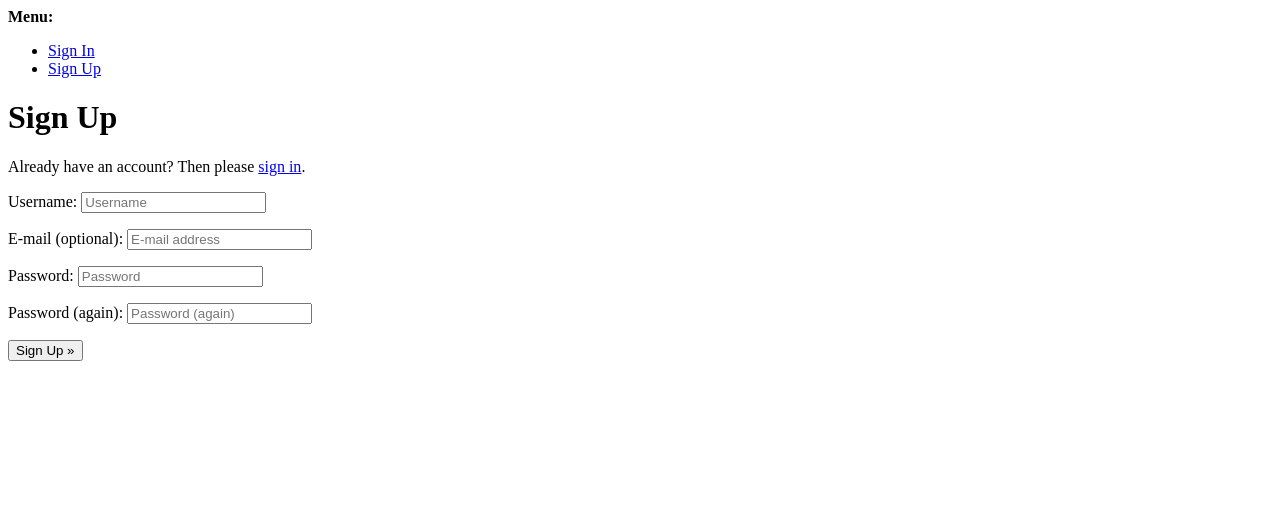
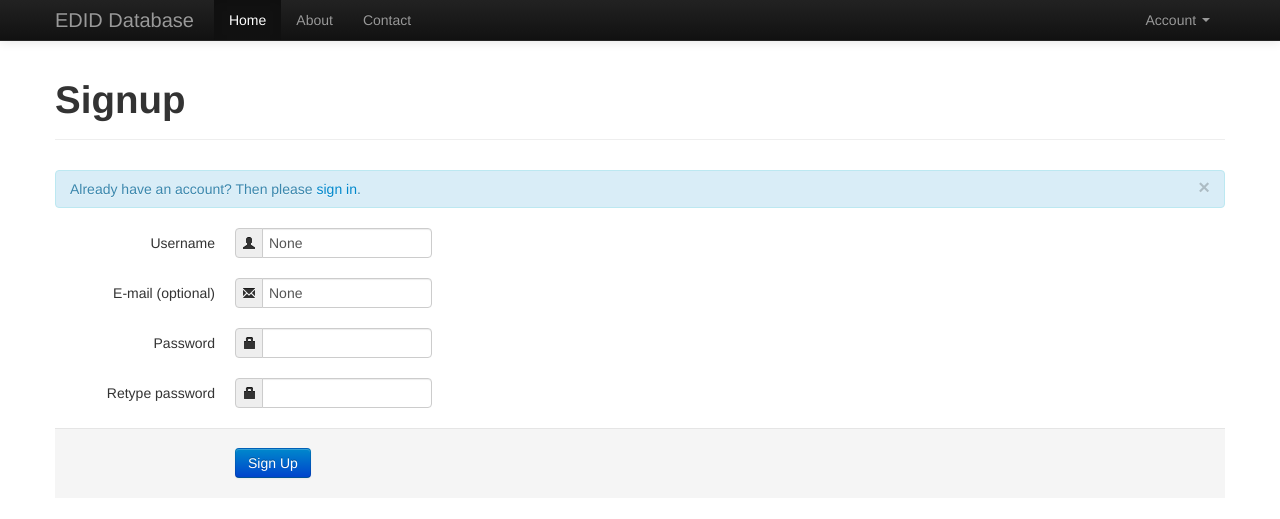
Before and after one commit to timvideos/edid.tv, a Django app: page /accounts/signup/ in a window 1280 px wide. Shown: the top 519 px of the page. Run offline with Django 3.2, Linux system fonts and the light colour scheme; some libraries are stand-ins or nearby versions.

Commit message:
Update user account templates.

```diff
--- a/templates/account/profile.html
+++ b/templates/account/profile.html
@@ -7,7 +7,10 @@
 {% block content %}
 <div class="row">
   <div class="span12">
-    <h1>Welcome to your profile, {% user_display user %}!</h1>
+    <div class="page-header">
+      <h1>Welcome to your profile, {% user_display user %}!</h1>
+    </div>
+
 {% if accounts %}
     <ul>
   {% for account in accounts %}
--- /dev/null
+++ b/templates/account/signup.html
@@ -0,0 +1,78 @@
+{% extends "base.html" %}
+{% block title %}Signup - EDID Database{% endblock %}
+
+{% block content %}
+<div class="row">
+  <div class="span12">
+    <div class="page-header">
+      <h1>Signup</h1>
+    </div>
+
+    <div class="alert alert-info">
+      <button type="button" class="close" data-dismiss="alert">&times;</button>
+      Already have an account? Then please <a href="{{ login_url }}">sign in</a>.
+    </div>
+
+    <form method="post" class="form-horizontal">{% csrf_token %}
+      <div class="control-group{% if form.username.errors %} error{% endif %}">
+        <label class="control-label" for="id_username">Username</label>
+        <div class="controls">
+          <div class="input-prepend">
+            <span class="add-on"><i class="icon-user"></i></span>
+            <input class="span2"  id="id_username" name="username" type="text" value="{{ form.username.value }}">
+          </div>
+  {% for error in form.oldpassword.errors %}
+          <span class="help-inline">{{ error|escape }}</span>
+  {% endfor %}
+        </div>
+      </div>
+
+      <div class="control-group{% if form.email.errors %} error{% endif %}">
+        <label class="control-label" for="id_email">E-mail (optional)</label>
+        <div class="controls">
+          <div class="input-prepend">
+            <span class="add-on"><i class="icon-envelope"></i></span>
+            <input class="span2"  id="id_email" name="email" type="text" value="{{ form.email.value }}">
+          </div>
+  {% for error in form.email.errors %}
+          <span class="help-inline">{{ error|escape }}</span>
+  {% endfor %}
+        </div>
+      </div>
+
+      <div class="control-group{% if form.password1.errors %} error{% endif %}">
+        <label class="control-label" for="id_password1">Password</label>
+        <div class="controls">
+          <div class="input-prepend">
+            <span class="add-on"><i class="icon-lock"></i></span>
+            <input class="span2"  id="id_password1" name="password1" type="password">
+          </div>
+  {% for error in form.password1.errors %}
+          <span class="help-inline">{{ error|escape }}</span>
+  {% endfor %}
+        </div>
+      </div>
+
+      <div class="control-group{% if form.password2.errors %} error{% endif %}">
+        <label class="control-label" for="id_password2">Retype password</label>
+        <div class="controls">
+          <div class="input-prepend">
+            <span class="add-on"><i class="icon-lock"></i></span>
+            <input class="span2"  id="id_password2" name="password2" type="password">
+          </div>
+  {% for error in form.password2.errors %}
+          <span class="help-inline">{{ error|escape }}</span>
+  {% endfor %}
+        </div>
+      </div>
+
+  {% if redirect_field_value %}
+      <input type="hidden" name="{{redirect_field_name}}" value="{{redirect_field_value}}"/>
+  {% endif %}
+      <div class="form-actions">
+        <button class="btn btn-primary" type="submit">Sign Up</button>
+      </div>
+    </form>
+  </div>
+</div>
+{% endblock %}
```
Also changed, not shown: templates/account/email.html (+16 -8 lines), templates/account/login.html (added, +86 -0 lines), templates/account/logout.html (added, +23 -0 lines), templates/account/password_change.html (+22 -17 lines), templates/account/password_reset.html (added, +43 -0 lines).
